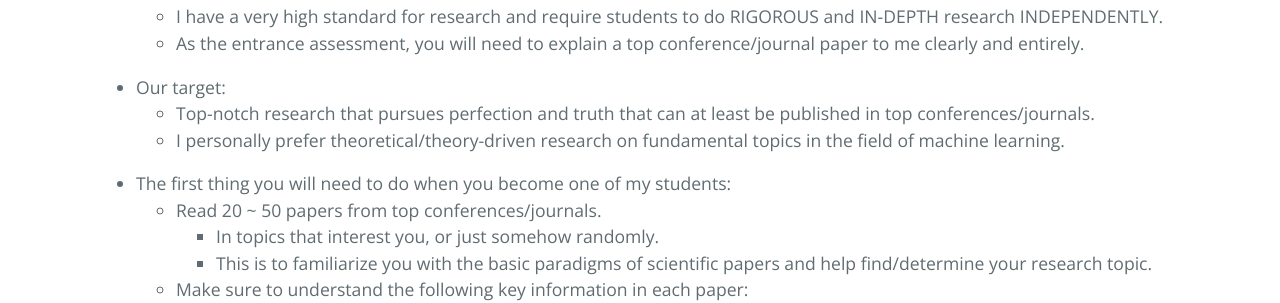
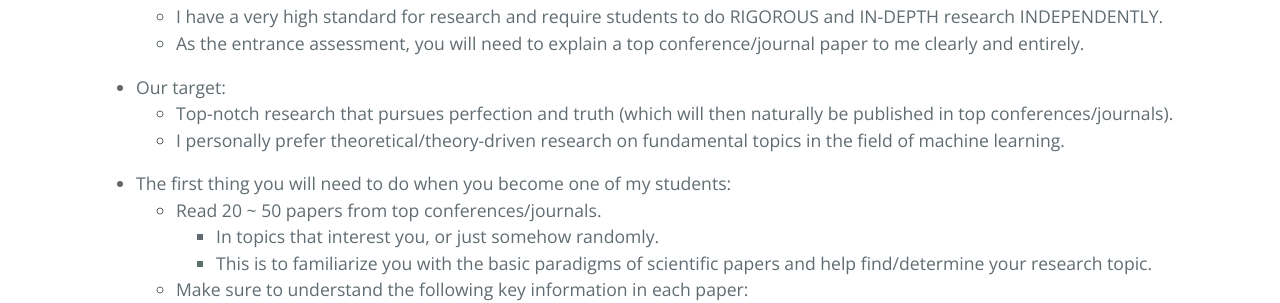
Before and after one commit to ZhimingZhou/zhimingzhou.github.io, a Jekyll site: the page built from _posts/2021-10-11-Prospective-Students.md, in a window 1280 px wide. Shown: the part 485-788 px from the top of the page. Built offline with Jekyll 4.4.1, drawn with Linux system fonts in a browser that asks for light colours; comment, search, counter and statistics services are not loaded.

Commit message:
Update 2021-10-11-Prospective-Students.md

```diff
--- a/_posts/2021-10-11-Prospective-Students.md
+++ b/_posts/2021-10-11-Prospective-Students.md
@@ -15,7 +15,7 @@ I’m looking for talented students with enthusiasm for fundamental research in
 
 <!--  -->
 - Our target:
-	- Top-notch research that pursues perfection and truth that can at least be published in top conferences/journals.
+	- Top-notch research that pursues perfection and truth (which will then naturally be published in top conferences/journals).
 	- I personally prefer theoretical/theory-driven research on fundamental topics in the field of machine learning.
 
 <!--  -->
```
